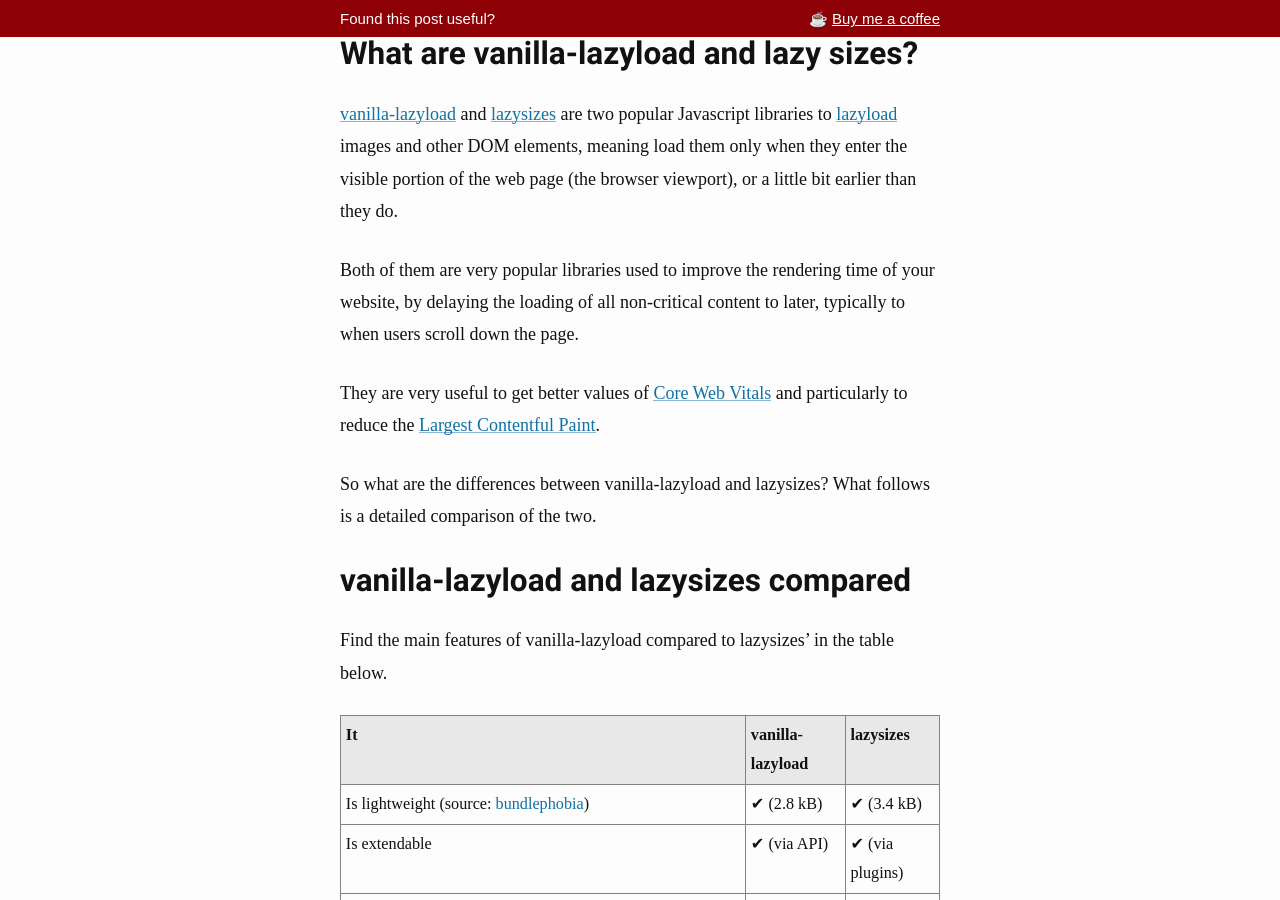
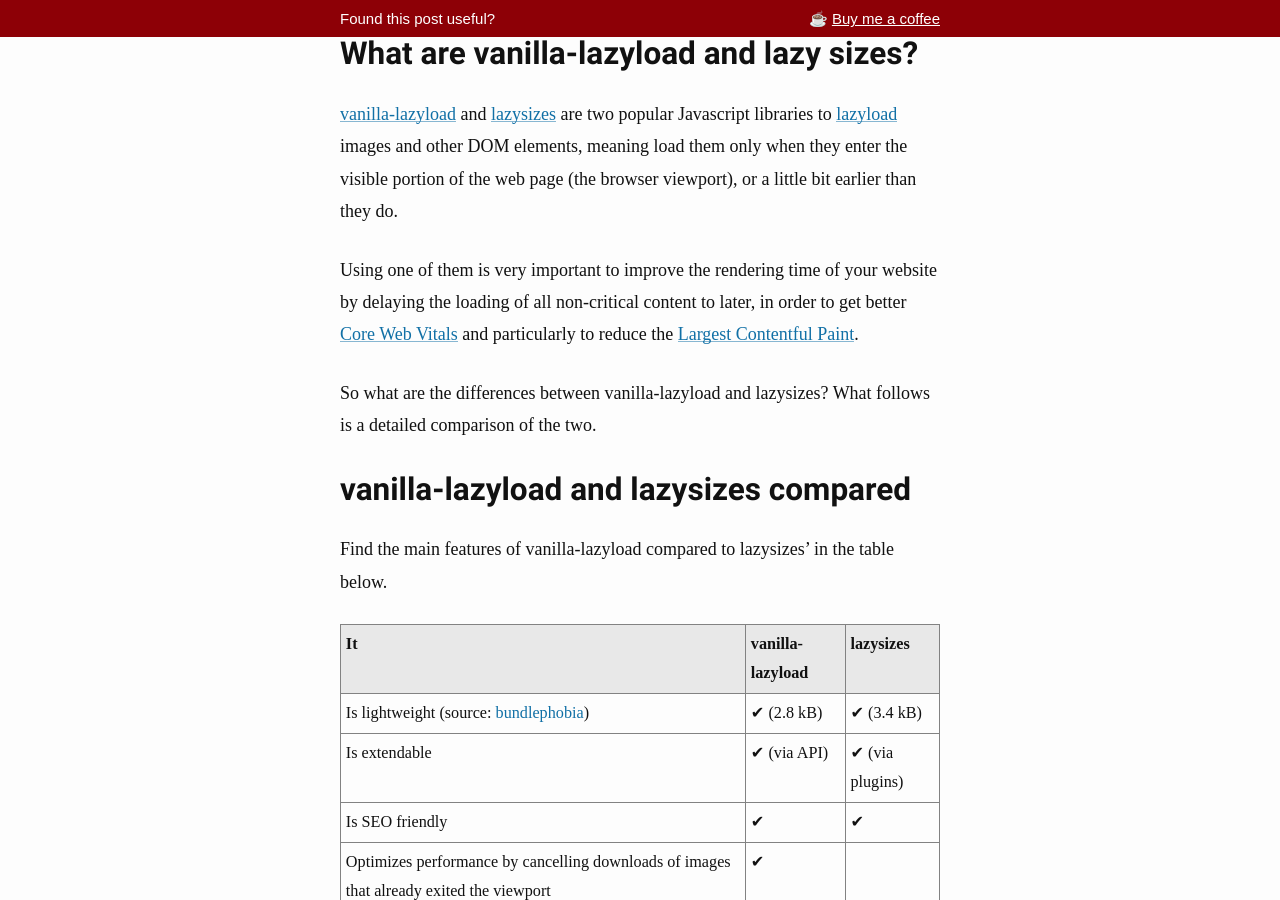
Before and after one commit to verlok/verlok.github.io, a Jekyll site: the page built from _posts/2021-09-26-vanilla-lazyload-vs-lazysizes.md, in a window 1280 px wide and 900 px high, scrolled down 889 px. Built offline with Jekyll 4.4.1, drawn with Linux system fonts in a browser that asks for light colours; some web fonts are replaced.

Commit message:
First sentences clarify

```diff
--- a/_posts/2021-09-26-vanilla-lazyload-vs-lazysizes.md
+++ b/_posts/2021-09-26-vanilla-lazyload-vs-lazysizes.md
@@ -29,9 +29,7 @@
 
 [vanilla-lazyload](https://github.com/verlok/vanilla-lazyload/) and [lazysizes](https://github.com/afarkas/lazysizes/) are two popular Javascript libraries to [lazyload](https://web.dev/lazy-loading/) images and other DOM elements, meaning <strong>load them only when they enter the visible portion of the web page</strong> (the browser viewport), or a little bit earlier than they do.
 
-Both of them are very popular libraries used to improve the <strong>rendering time</strong> of your website, by delaying the loading of all non-critical content to later, typically to when users <strong>scroll down the page</strong>.
-
-They are very useful to get better values of [Core Web Vitals](https://web.dev/cwv) and particularly to reduce the [Largest Contentful Paint](https://web.dev/lcp).
+Using one of them is very important to improve the <strong>rendering time</strong> of your website by delaying the loading of all non-critical content to later, in order to get better [Core Web Vitals](https://web.dev/cwv) and particularly to reduce the [Largest Contentful Paint](https://web.dev/lcp).
 
 So what are the <strong>differences between vanilla-lazyload and lazysizes</strong>? What follows is a detailed comparison of the two.
 
```
